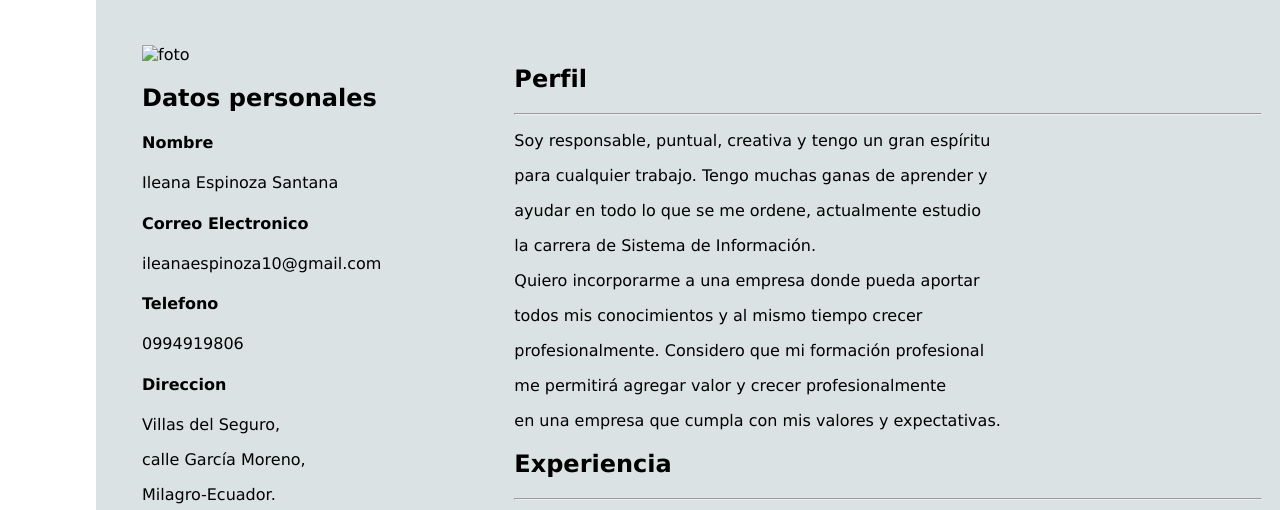
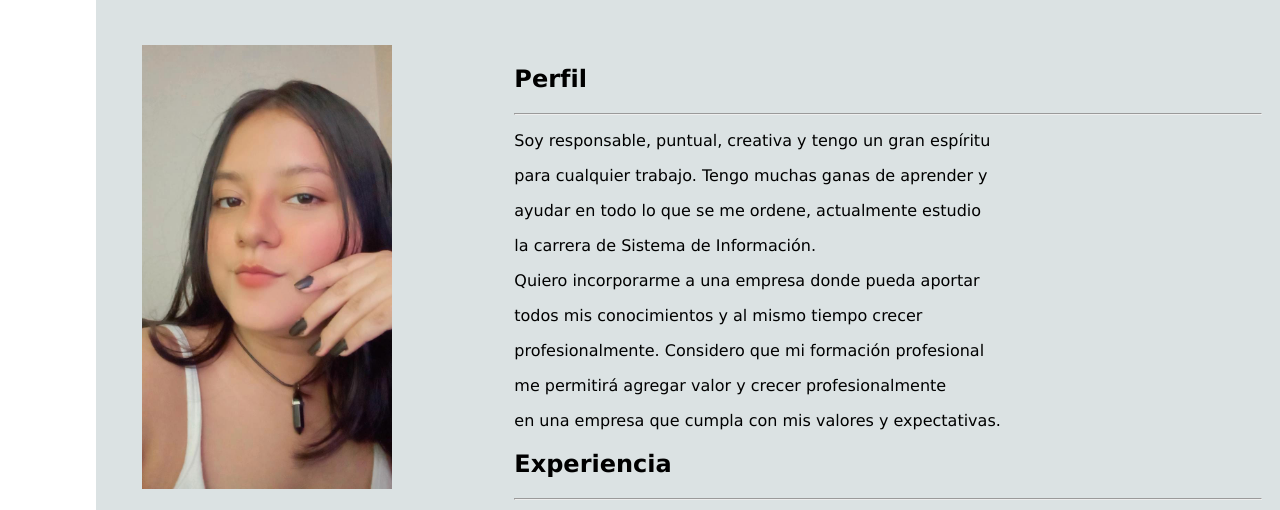
Before and after one commit to ileanaespinoza/ileanaespinoza.github.io, a plain HTML site: page index.html in a window 1280 px wide. Shown: the part 239-749 px from the top of the page. Drawn offline with Linux system fonts and the light colour scheme.

Commit message:
Update index.html

```diff
--- a/index.html
+++ b/index.html
@@ -13,7 +13,7 @@
     <main class="cuerpo">
     <aside class="izquierda">
         <article>
-             <img src="img/fotoP.jfif" alt="foto" width="250">
+             <img src="fotoP.jfif" alt="foto" width="250">
              <h2><h2>Datos personales </h2>
         </article>
         <article>
```
